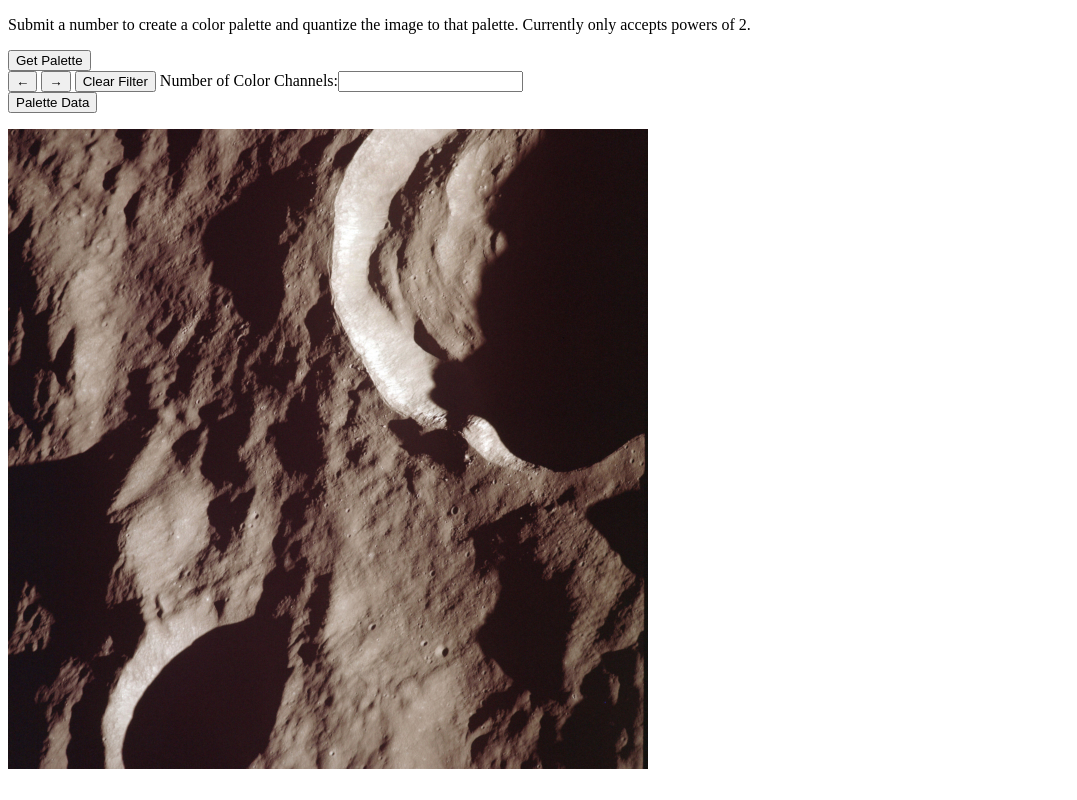
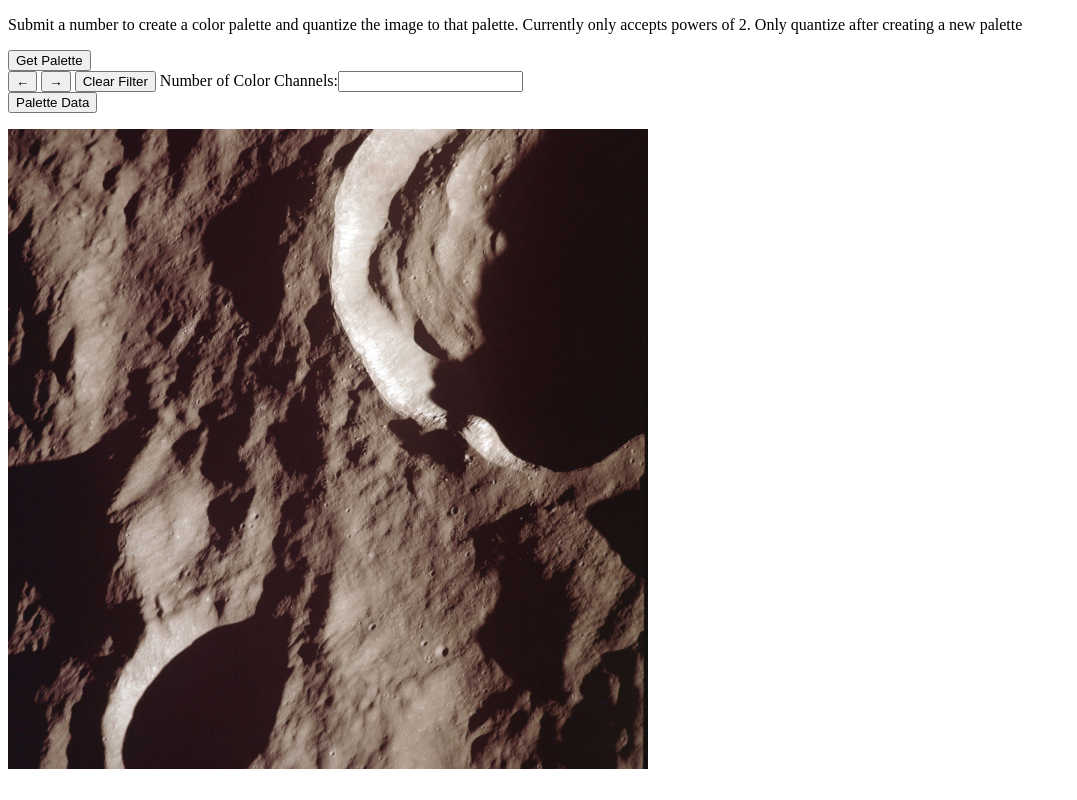
Before and after one commit to tgiachett/canvas-median-cut-quantization, a plain HTML site: page index.html in a window 1280 px wide. Shown: the whole page, without its empty margins (0-1077 px from the left). Drawn offline with Linux system fonts and the light colour scheme.

Commit message:
Quantize reminder in intro paragraph

```diff
--- a/index.html
+++ b/index.html
@@ -8,7 +8,7 @@
   <meta property="og:image" content="https://tgiachett.github.io/canvas-median-cut-quantization/screenshot.png"/>
   </head>
   <body>
-    <p>Submit a number to create a color palette and quantize the image to that palette. Currently only accepts powers of 2.</p>
+    <p>Submit a number to create a color palette and quantize the image to that palette. Currently only accepts powers of 2. Only quantize after creating a new palette</p>
     <form id="mainDriverButtons">
     <button id="submit">Get Palette</button>
     <button id="quantize" style="display: none">Quantize</button>
```
